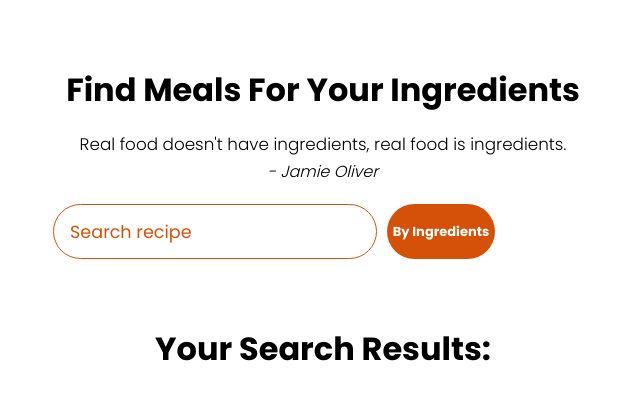
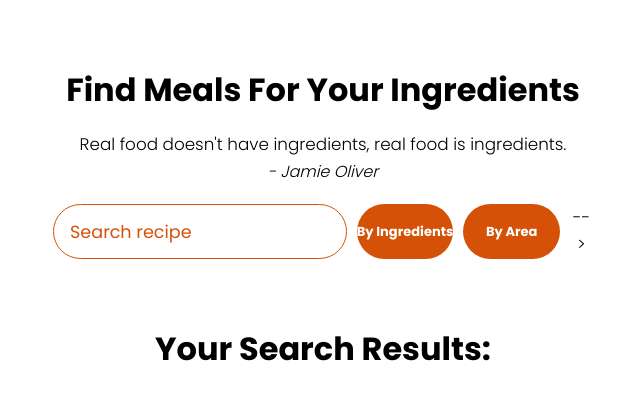
Before and after one commit to Dev1511/DevOps---Recipe-Recommendation, a plain HTML site: page index.html in a window 1280 px wide. Shown: the whole page, without its empty margins (317-957 px from the left). Drawn offline with Linux system fonts and the light colour scheme.

Commit message:
Update index.html

```diff
--- a/index.html
+++ b/index.html
@@ -33,7 +33,7 @@
             <button type="submit" class="search-btn btn" id="search-btn">
               <h1 style="font-size: small">By Ingredients</h1>
             </button>
-           <!-- <button
+            <button
               type="submit"
               class="search-btn btn"
               id="search-btn-ingredient"
```
